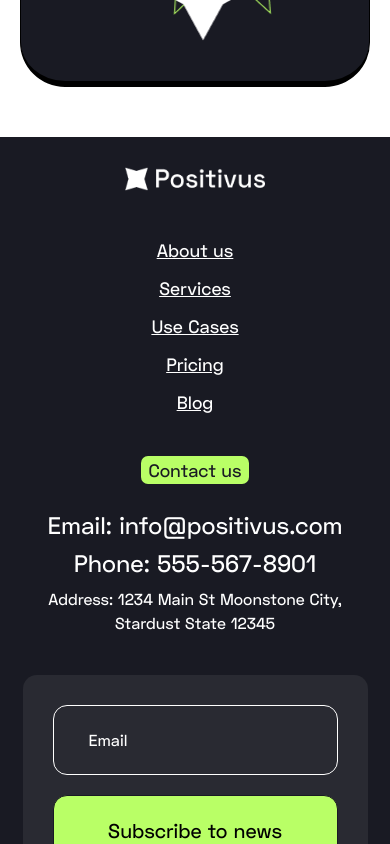
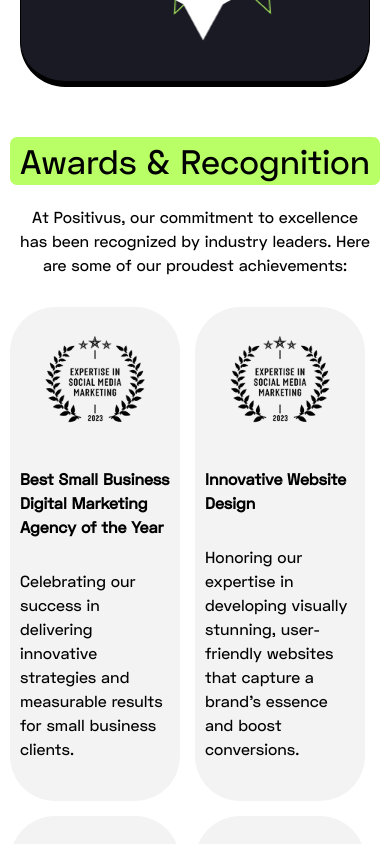
Before and after one commit to Ivanna-Kutsovol/Positivus, a Next.js app: page /about-us in a window 390 px wide. Shown: the part 5060-5904 px from the top of the page. Built offline with nearby package versions, Linux system fonts and the light colour scheme.

Commit message:
add block Achievements

```diff
--- /dev/null
+++ b/src/app/about-us/achievements/achievements.module.scss
@@ -0,0 +1,56 @@
+@use "../../styles/mixins" as text;
+
+.main {
+    @include text.text;
+}
+.container {
+    display: flex;
+    gap: 40px;
+
+    &__content{
+        display: flex;
+        flex-direction: column;
+        background-color: var(--grey);
+        border-radius: var(--radius);
+        padding: 10px 30px 55px;
+        gap: 10px;
+    }
+    &__text{
+        display: flex;
+        flex-direction: column;
+        gap: 30px;
+    }
+    &__title{
+        font-size: 16px;
+        font-weight: bolder;
+    }
+    &__description{
+        font-size: 16px;
+        font-weight: lighter;
+    }
+}
+
+@media(max-width: 800px){
+    .main{
+        &__topic{
+            width: 370px;
+        }
+    }
+    .container{
+        gap: 15px;
+        flex-wrap: wrap;
+        flex-direction: row;
+        width: calc(100% + 20px);
+        margin: -10px;
+        position: relative;
+        left: 0;
+        &__content{
+            padding: 0px 10px 40px;
+            width: 170px;
+        }
+        &__image{
+            width: 100%;
+            height: auto;
+        }
+    }
+}
--- /dev/null
+++ b/src/app/about-us/achievements/achievements.tsx
@@ -0,0 +1,55 @@
+import React from "react";
+import stl from "./achievements.module.scss";
+import Image from "next/image";
+import imageFour from "../../../../public/aboutUs/imageFour.webp";
+
+const content = [
+    {
+        image: imageFour,
+        title: "Best Small Business Digital Marketing Agency of the Year",
+        description: "Celebrating our success in delivering innovative strategies and measurable results for small business clients."
+    },
+    {
+        image: imageFour,
+        title: "Innovative Website Design",
+        description: "Honoring our expertise in developing visually stunning, user-friendly websites that capture a brand’s essence and boost conversions."
+    },
+    {
+        image: imageFour,
+        title: "Top Performing PPC Campaign of the Year",
+        description: "Acknowledging our ability to design and execute a high-impact pay-per-click campaign that drove exceptional client results."
+    },
+    {
+        image: imageFour,
+        title: "Expertise in Social Media Marketing",
+        description: "Recognizing our exceptional skills in crafting effective social media strategies, managing accounts, and creating engaging content."
+    },
+]
+
+const Achievements = () => {
+    return (
+        <section className={stl.achievements}>
+            <section className={stl.main}>
+                <section className={stl.main__text}>
+                    <h2 className={stl.main__topic}>Awards & Recognition</h2>
+                    <p className={stl.main__descriptionText}>At Positivus, our commitment to excellence
+                        has been recognized by industry leaders. Here are some of our proudest achievements:
+                    </p>
+                </section>
+            </section>
+            <div className={stl.container}>
+                {content.map((cart, index) => (
+                    <div className={stl.container__content}>
+                        <Image className={stl.container__image} src={cart.image} alt="image" width={220} height={230} />
+                        <div className={stl.container__text}>
+                            <p className={stl.container__title}> {cart.title} </p>
+                            <p className={stl.container__description}> {cart.description} </p>
+                        </div>
+                    </div>
+                ))}
+            </div>
+        </section>
+    );
+}
+
+export default Achievements;
--- a/src/app/about-us/page.tsx
+++ b/src/app/about-us/page.tsx
@@ -1,3 +1,4 @@
+import Achievements from "./achievements/achievements";
 import Article from "./article/article";
 import Hero from "./hero/hero";
 import OurImpact from "./impact/impact";
@@ -12,6 +13,7 @@ export default function AboutUS(){
             <OurJourney/>
             <Values/>
             <Article/>
+            <Achievements/>
         </div>
     )
 }
```
Also changed, not shown: public/aboutUs/imageFour.webp (added).
